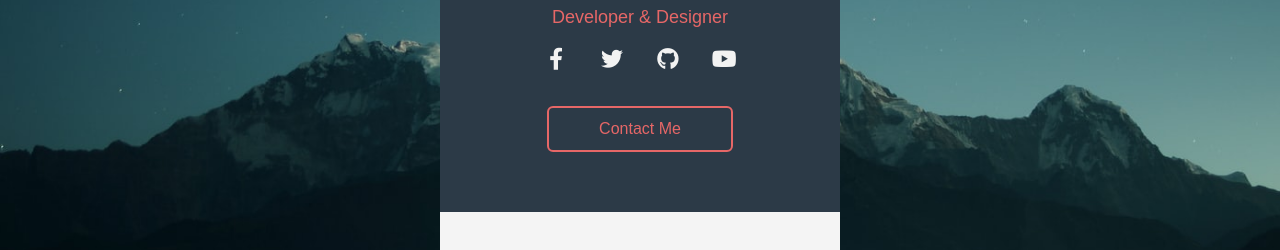
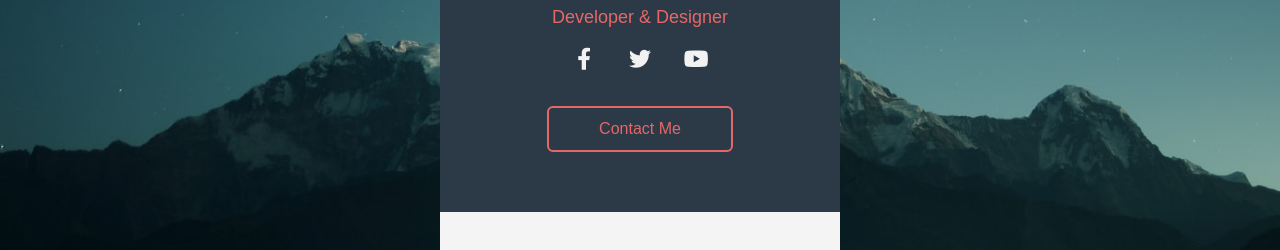
Before and after one commit to santr3salaf/santr3bloger.github.io, a plain HTML site: page index.html in a window 1280 px wide. Shown: the part 322-572 px from the top of the page. Drawn offline with Linux system fonts and the light colour scheme.

Commit message:
Update index.html

```diff
--- a/index.html
+++ b/index.html
@@ -17,9 +17,8 @@
       <div class="desc">Developer & Designer</div>
       <div class="sm">
         <a href="https://www.facebook.com/aismaulanarekber" class="fab fa-facebook-f"></a>
-        <a href="#" class="fab fa-twitter"></a>
-        <a href="#" class="fab fa-github"></a>
-        <a href="#" class="fab fa-youtube"></a>
+        <a href="https://mobile.twitter.com/Santr3Durhaka" class="fab fa-twitter"></a>
+        <a href="https://youtube.com/channel/UCjXWc00KQhJD7QUFTsc5Gtw" class="fab fa-youtube"></a>
       </div>
       <a href="#" class="contact-btn">Contact Me</a>
     </div>
```
